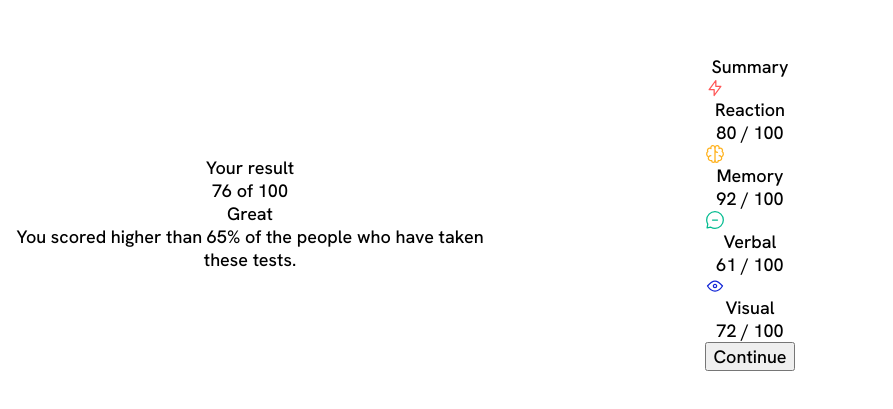
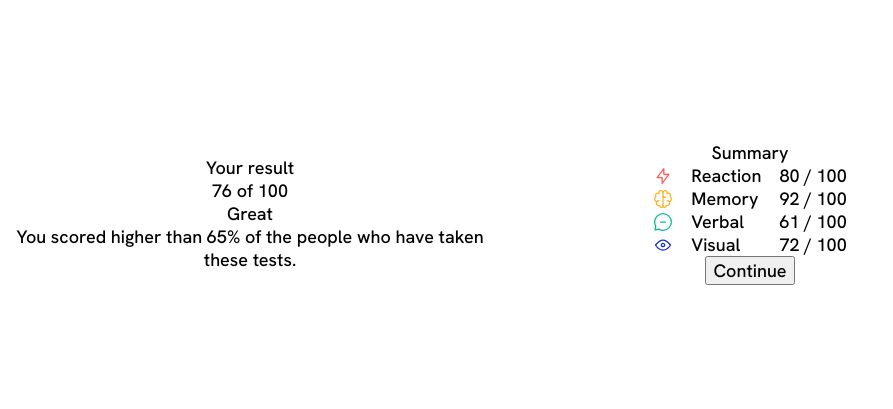
Before and after one commit to nivancheva/result-summary-component-react, a React (Create React App) app: page / in a window 1280 px wide. Shown: the part 187-596 px from the top of the page, without its empty margins (0-893 px from the left). Built offline with nearby package versions, Linux system fonts and the light colour scheme.

Commit message:
add SummaryItem.css file

```diff
--- /dev/null
+++ b/src/SummaryItem.css
@@ -0,0 +1,9 @@
+.flex-group {
+    display: flex;
+    gap: 1em;
+    align-items: center;
+}
+
+.summary-item {
+    justify-content: space-between;
+}
--- a/src/SummaryItem.js
+++ b/src/SummaryItem.js
@@ -1,6 +1,8 @@
+import './SummaryItem.css';
+
 export default function SummaryItem({icon, category, score, color}) {
     return (
-        <div className={"summary-item item-" + color}>
+        <div className={"flex-group summary-item item-" + color}>
             <div className="flex-group">
                 <img src={icon} alt={category} />
                 <h3>{category}</h3>
```
